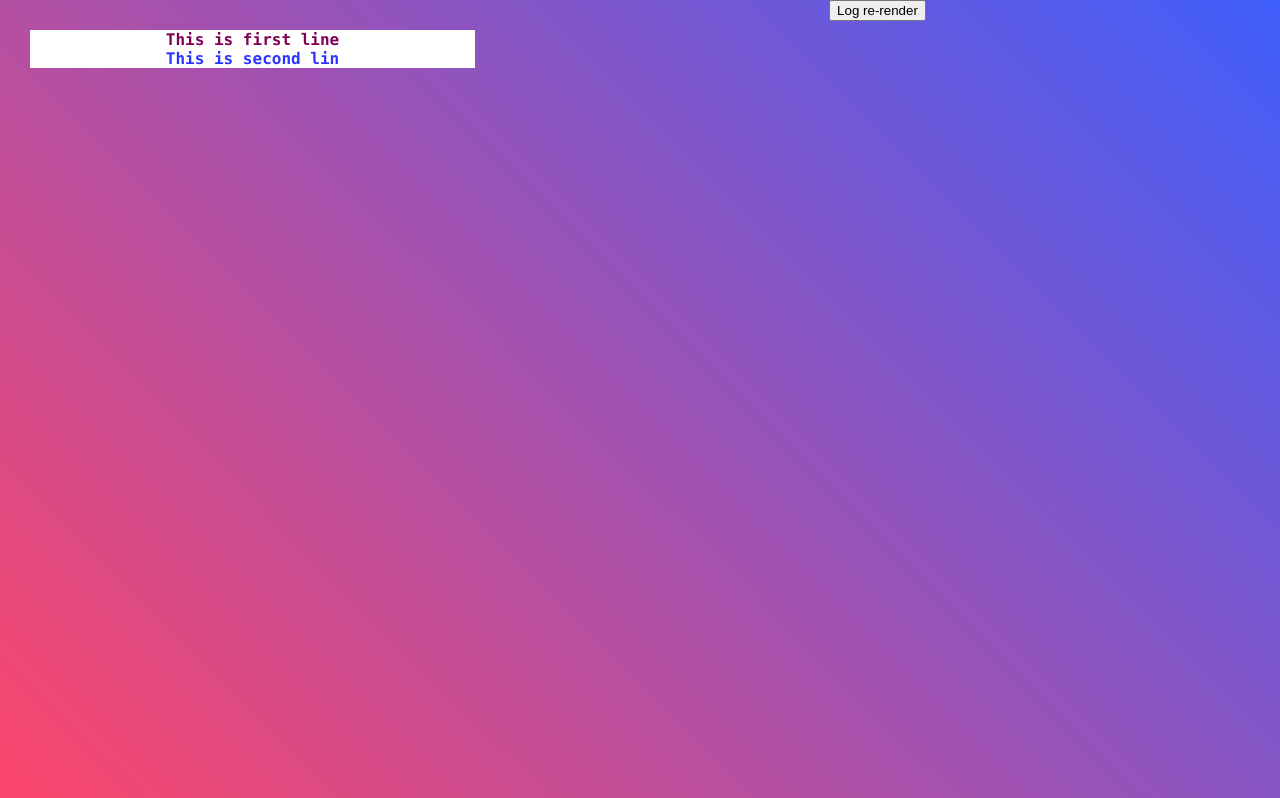
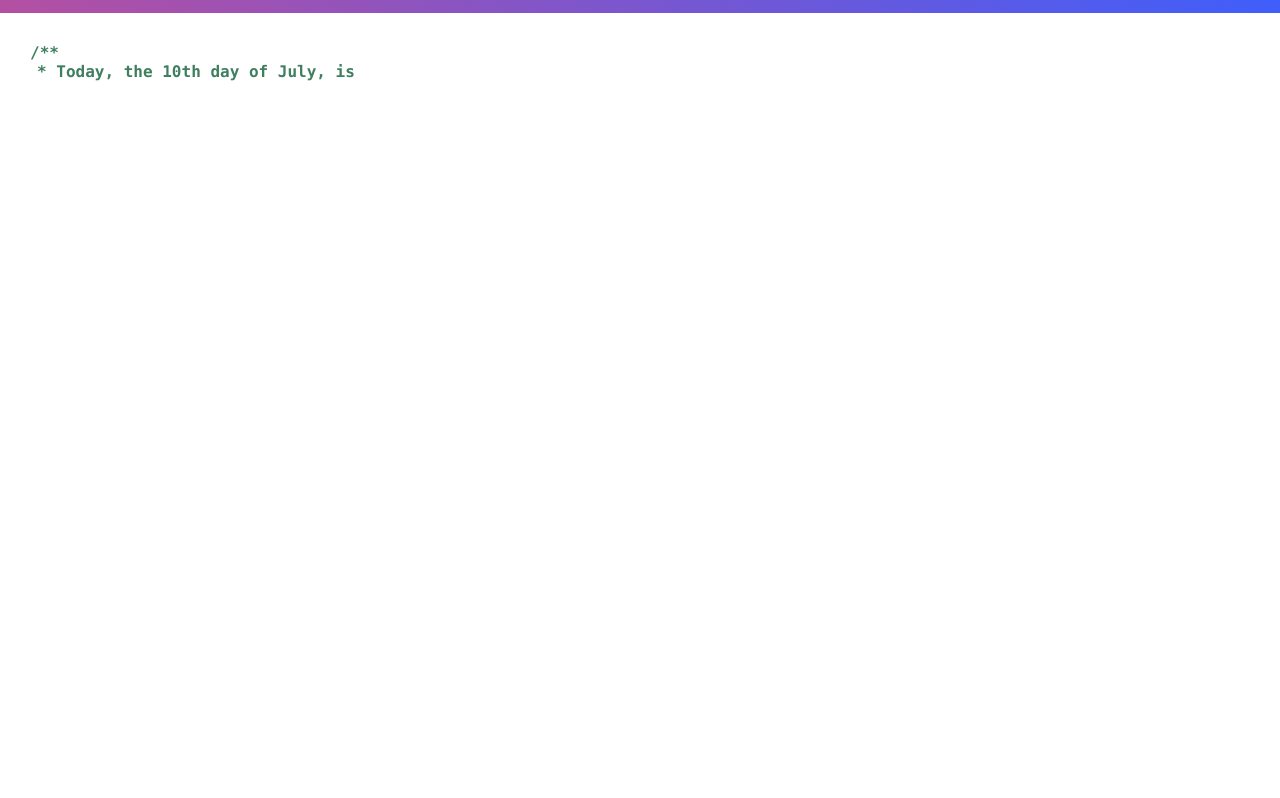
Before and after one commit to tu11aa/aniversary, a React (Create React App) app: page /test in a window 1280 px wide. Shown: the top 798 px of the page. Built offline with nearby package versions, Linux system fonts and the light colour scheme.

Commit message:
add guitarboy

```diff
--- a/src/index.css
+++ b/src/index.css
@@ -390,11 +390,12 @@ body {
 /*CODE*/
 #code{
   float:left;
+  text-align: left;
   background-color: white;
   margin-left: 30px;
   margin-top: 30px;
-  width:445px;
-  height:auto;
+  width:700px ;
+  height:700px;
   color:#333;
   font-family:"Consolas","Monaco","Bitstream Vera Sans Mono","Courier New","sans-serif";
   font-size:16px;
--- a/src/pages/Test.jsx
+++ b/src/pages/Test.jsx
@@ -1,5 +1,5 @@
-import { useEffect } from "react";
-import {  useState } from "react";
+import { useEffect,  useState } from "react";
+import guitarboy from "../assets/guitarboy.gif"
 
 const Test = () => {
     //re-render he he he
@@ -16,12 +16,21 @@ const Test = () => {
 
     const initialState = {
         plainCodeLines : [
-            "This is first line",
-            "This is second line",
-            "This is third line"
+            "/**",
+            " ", "* Today, the 10th day of July, is your birthday.",
+            " ", "* So I created a webpage to celebrate this special day.",
+            "Girl u = ", "new ", "Girl(", `"Girl"`, ");",
         ],
-        types : [codeType.keyword, codeType.string, codeType.string],
-        isBreak : [true, false, false],
+        types : [codeType.comments,
+            codeType.space, codeType.comments,
+            codeType.space, codeType.comments,
+            codeType.none, codeType.keyword, codeType.none, codeType.string, codeType.none,
+        ],
+        isBreak : [true,
+            false, true,
+            false, true,
+            false, false, false, false, true,
+        ],
         codeLines : [],
     }
 
@@ -67,14 +76,15 @@ const Test = () => {
 
 
     return (
-        <>
+        <div style={{display: "inline-block", background : "white", marginTop: "1%"}}>
             {code.codeLines.length === 0 ? <h1>Empty code</h1> :
                 <div id="code">
                     {code.codeLines.map(creatCodeLine)}
                 </div>
             }
-            <button onClick={()=>console.log(re_render)}>Log re-render</button>
-        </>
+            {/* <button onClick={()=>console.log(re_render)}>Log re-render</button> */}
+            <img src={guitarboy} style={{marginTop: "3%"}} alt="guitar boy"/>
+        </div>
     );
 }
 
```
Also changed, not shown: src/assets/guitarboy.gif (added).
